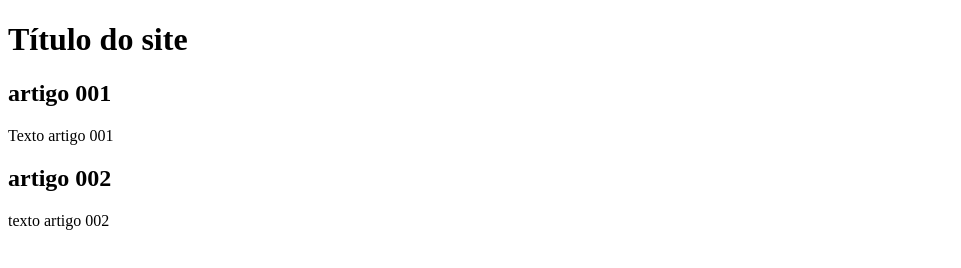
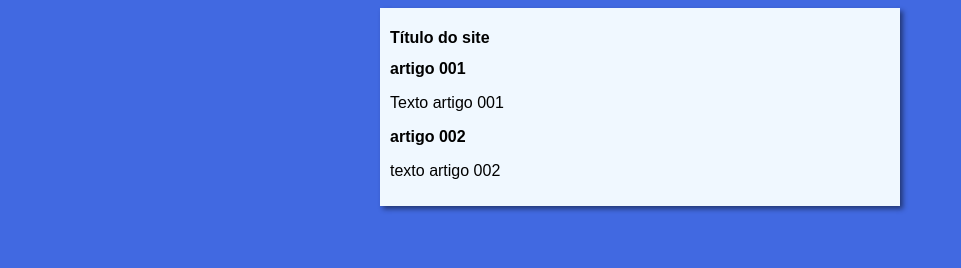
Before and after one commit to Mateus-Lucas/Teste-site, a plain HTML site: page index.html in a window 1280 px wide. Shown: the whole page, without its empty margins (0-961 px from the left). Drawn offline with Linux system fonts and the light colour scheme.

Commit message:
iniciei o design

```diff
--- /dev/null
+++ b/estilos.style.css
@@ -0,0 +1,16 @@
+*{
+    font-family: Arial, Helvetica, sans-serif;
+    font-size: 16px;
+}
+
+body{
+    background-color: royalblue;
+}
+
+main{
+    background-color: aliceblue;
+    width: 500px;
+    margin: auto;
+    padding: 10px;
+    box-shadow: 3px 3px 5px rgba(0, 0, 0, 0.473);
+}
--- a/index.html
+++ b/index.html
@@ -4,6 +4,7 @@
     <meta charset="UTF-8">
     <meta http-equiv="X-UA-Compatible" content="IE=edge">
     <meta name="viewport" content="width=device-width, initial-scale=1.0">
+    <link rel="stylesheet" href="estilos.style.css">
     <title>Título do site</title>
 </head>
 <body>
```
